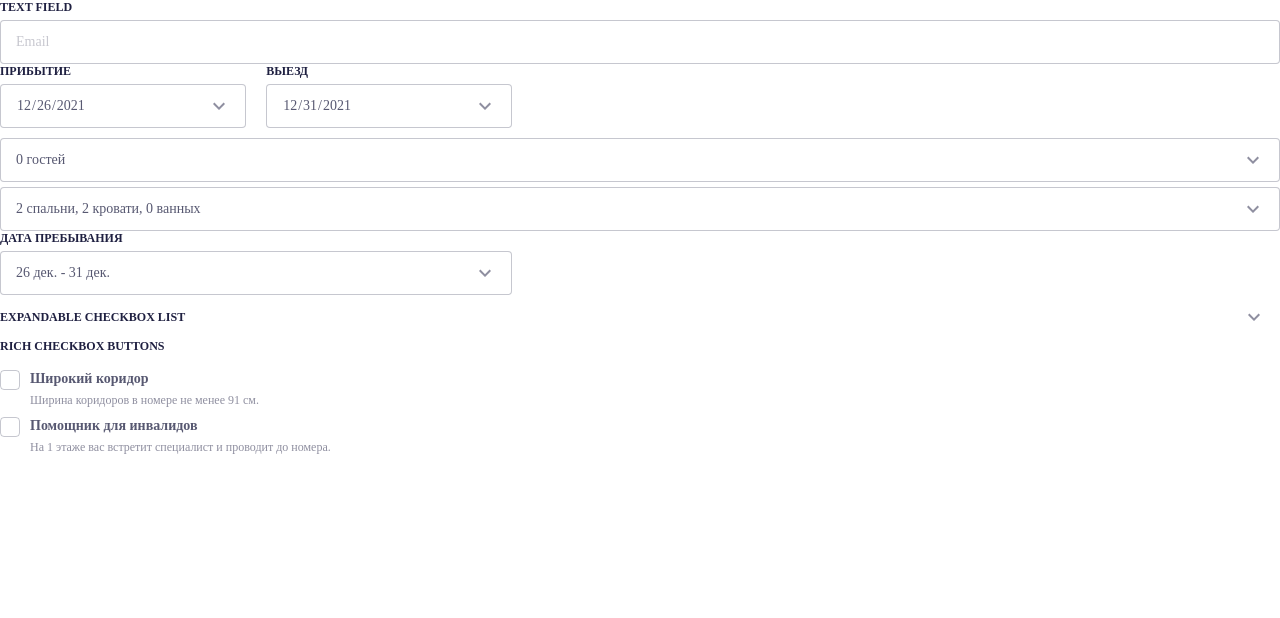
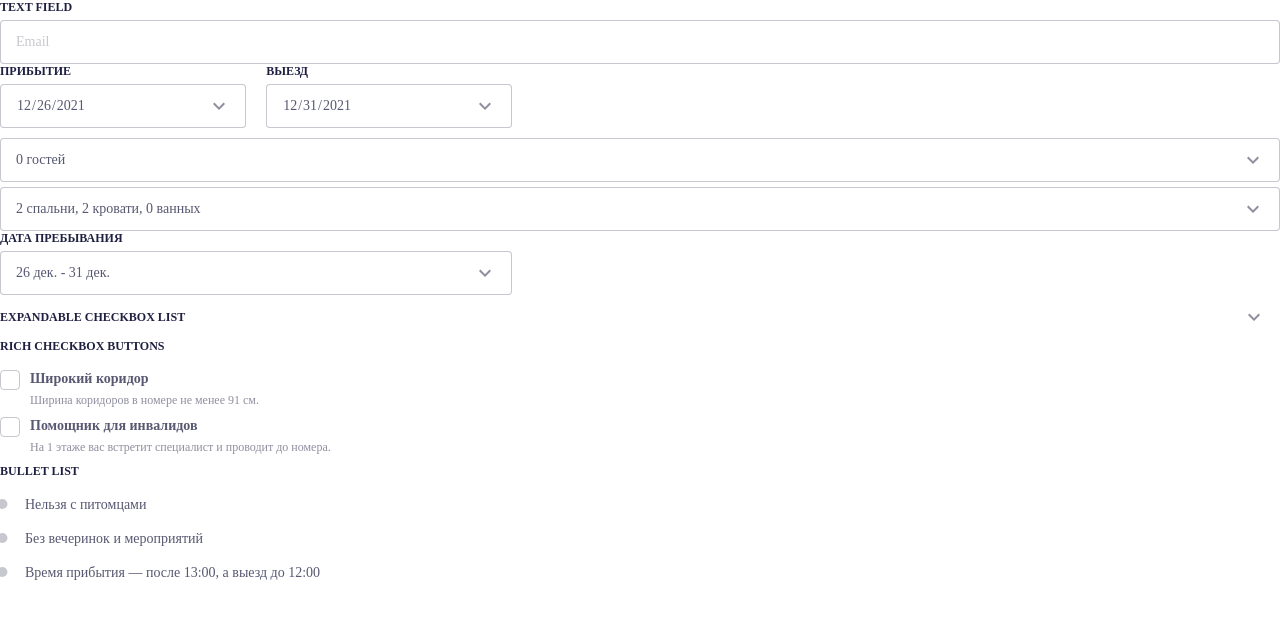
Before and after one commit to Ga11et/hotelBooking, a React (Create React App) app: page / in a window 1280 px wide. Shown: the top 618 px of the page. Built offline with nearby package versions, Linux system fonts and the light colour scheme.

Commit message:
added bullets component

```diff
--- a/src/App.tsx
+++ b/src/App.tsx
@@ -1,3 +1,4 @@
+import { BulletList } from "./components/bulletslist/bulletslist"
 import { CheckBoxList } from "./components/checkboxList/checkboxlist"
 import { DateInput } from "./components/datepicker/dateInput"
 import { Dropdown } from "./components/dropdown/dropdown"
@@ -19,6 +20,7 @@ export const App = () => {
       <DateInput id="dateInputNext" type="oneInput" />
       <CheckBoxList id="list" name="expandable checkbox list" list={['Завтрак', 'Письменный стол', 'Стул для кормления', 'Кроватка']} />
       <RichCkeckList name="rich Checkbox Buttons" data={richCheckboxData} />
+      <BulletList name="Bullet list" data={['Нельзя с питомцами', 'Без вечеринок и мероприятий', 'Время прибытия — после 13:00, а выезд до 12:00']} />
     </div>
   )
 }
--- /dev/null
+++ b/src/components/bulletslist/bulletlist.module.css
@@ -0,0 +1,15 @@
+.bulletListContainer{
+    width: 100%;
+}
+.bulletListContainer .bullets{
+    display: grid;
+    grid-gap: 10px;
+    padding-inline-start: 15px;
+}
+.bulletListContainer .bullet{
+    font-size: 14px;
+    line-height: 24px;
+    color: var(--grey-75);
+    list-style-image: url('../../assets/bullet.svg');
+    padding-left: 10px;
+}
--- /dev/null
+++ b/src/components/bulletslist/bulletslist.tsx
@@ -0,0 +1,26 @@
+import { FC } from "react";
+import css from './bulletlist.module.css'
+
+type props = {
+    name: string,
+    data: string[]
+}
+
+export const BulletList: FC<props> = ({ name, data }) => {
+    return <section className={css.bulletListContainer}>
+        <h3>{name}</h3>
+        <ul className={css.bullets}>
+            {data.map( el => <Bullet key={el} data={el} />)}
+        </ul>
+    </section>
+}
+
+type BulletProps = {
+    data: string
+}
+
+const Bullet: FC<BulletProps> = ({ data }) => {
+    return <li className={css.bullet}>
+        {data}
+    </li>
+}
```
Also changed, not shown: src/assets/bullet.svg (added).
